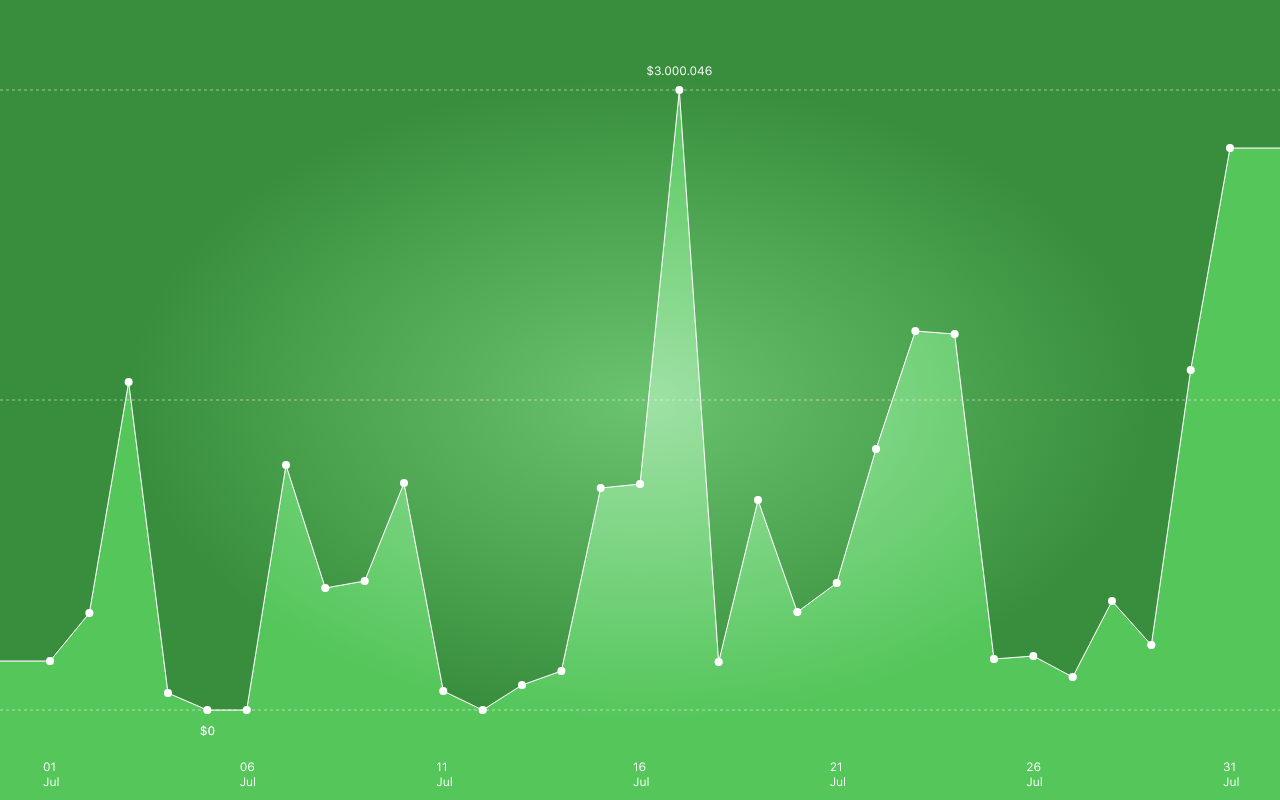
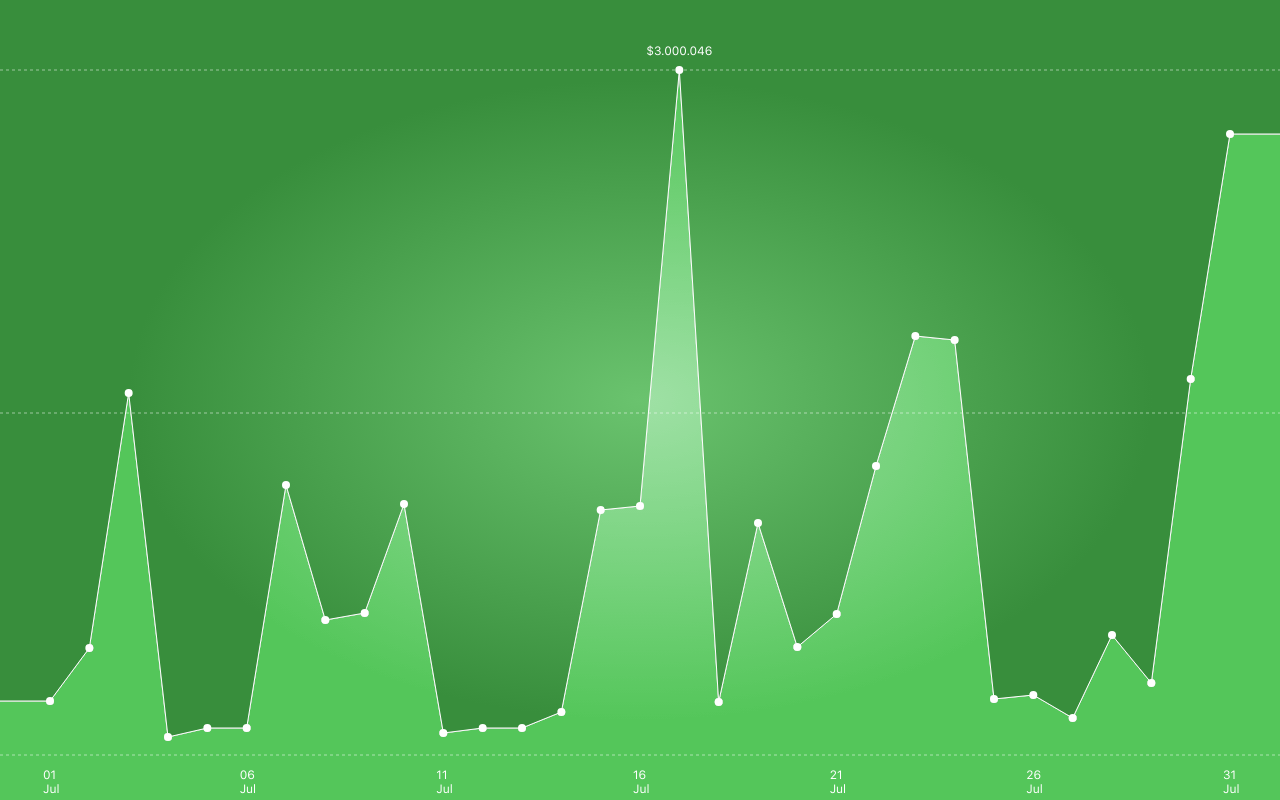
Before and after one commit to kaosb/clerk-charts, a website: page sales.html in a window 1280 px wide. Drawn offline with Linux system fonts and the light colour scheme.

Commit message:
ajustes de tamaños, se toma 0 como mínimo en ventas y ocupación

```diff
--- a/css/style.css
+++ b/css/style.css
@@ -89,7 +89,7 @@ text {
 .status-header,
 .status-footer {
 	display: block;
-	font-size: 11px;
+	font-size: 12px;
 	text-align: center;
 	color: #fff;
 }
--- a/js/script.js
+++ b/js/script.js
@@ -30,7 +30,7 @@ var CHARTS = (function(){
 			labels          = [],
 			overFormat      = null,
 			// Configuración visual del gráfico; podrían ser editables
-			margin          = { top : 90, right : 50, bottom : 90, left : 50 },
+			margin          = { top : 70, right : 50, bottom : 45, left : 50 },
 			ticksY          = 3,
 			// Variables locales, no cambian nunca
 			width           = document.body.clientWidth,
@@ -57,9 +57,10 @@ var CHARTS = (function(){
 			});
 		};
 		var minY = function () {
-			return d3.min( _this.dataY, function (d) {
-				return +d;
-			});
+			// return d3.min( _this.dataY, function (d) {
+			// 	return +d;
+			// });
+			return 0;
 		};
 		// Escala la posición de los elementos
 		var scaleX = d3.scale.ordinal()
@@ -93,7 +94,7 @@ var CHARTS = (function(){
 			for (var i = 0; i < words.length; i++) {
 				var tspan = el.append('tspan')
 					.text(words[i]);
-				if ( i > 0 ) tspan.attr('x', 0).attr('dy', 15);
+				if ( i > 0 ) tspan.attr('x', 0).attr('dy', 14);
 			}
 		};
 
@@ -149,7 +150,7 @@ var CHARTS = (function(){
 				if ( selected === false )
 					return false;
 				// Opacidad en gráfico
-				minValue.call( effects.opacity, 0 );
+				// minValue.call( effects.opacity, 0 );
 				maxValue.call( effects.opacity, 0 );
 				graphDots.call( effects.opacity, '.5' );
 				graphLine.call( effects.opacity, '.5' );
@@ -173,7 +174,7 @@ var CHARTS = (function(){
 				// Ocultar el foco
 				focus.style('display', 'none');
 				// Opacidad en gráfico
-				minValue.call( effects.opacity, 1 );
+				// minValue.call( effects.opacity, 1 );
 				maxValue.call( effects.opacity, 1 );
 				graphDots.call( effects.opacity, 1 );
 				graphLine.call( effects.opacity, 1 );
@@ -238,7 +239,7 @@ var CHARTS = (function(){
 			.classed('axis-x', true)
 			.attr('transform', function (d) {
 				var height = svg.node().getBoundingClientRect().height;
-				return 'translate(' + margin.left + ' ' + ( height - 38 ) + ')';
+				return 'translate(' + margin.left + ' ' + ( height - 30 ) + ')';
 			});
 
 		var axisXRanges = axisX
@@ -266,19 +267,19 @@ var CHARTS = (function(){
 				.tickFormat('')
 			);
 
-		var minValue = d3.select(
-				d3.selectAll('.graph-dot-group')
-					.filter( function (d, i) {
-						return d.value === minY();
-					})[0].shift()
-			)
-			.append('text')
-				.classed('min-value', true)
-				.each( _this.minFormat )
-				.attr('dy', function (d) {
-					return ( scaleY(d.value) + 25 );
-				})
-				.attr('text-anchor', 'middle');
+		// var minValue = d3.select(
+		// 		d3.selectAll('.graph-dot-group')
+		// 			.filter( function (d, i) {
+		// 				return d.value === minY();
+		// 			})[0].shift()
+		// 	)
+		// 	.append('text')
+		// 		.classed('min-value', true)
+		// 		.each( _this.minFormat )
+		// 		.attr('dy', function (d) {
+		// 			return ( scaleY(d.value) - 28 );
+		// 		})
+		// 		.attr('text-anchor', 'middle');
 
 		var maxValue = d3.select(
 				d3.selectAll('.graph-dot-group')
@@ -454,7 +455,7 @@ var CHARTS = (function(){
 		var footer = this.container
 			.append('footer')
 				.classed('status-footer', true)
-				.attr('style', 'top: ' + ( group[0][0].getBoundingClientRect().width + margin.top + 10 ) + 'px' );
+				.attr('style', 'top: ' + ( group[0][0].getBoundingClientRect().width + margin.top + 12 ) + 'px' );
 
 		// Fecha
 		header.append('h2')
@@ -550,7 +551,7 @@ CHARTS = (function(obj){
 			el.append('tspan')
 				.text(data.bloqued + ' bloqueadas')
 				.attr('x', 0)
-				.attr('dy', 16)
+				.attr('dy', 14)
 				.classed('label-bloqued', true);
 		};
 		this.maxFormat  = function () {
@@ -562,7 +563,7 @@ CHARTS = (function(obj){
 			el.append('tspan')
 				.text(data.bloqued + ' bloqueadas')
 				.attr('x', 0 )
-				.attr('dy', 16)
+				.attr('dy', 14)
 				.classed('label-bloqued', true);
 		};
 		// Se parsea la información enviada
--- a/sales.html
+++ b/sales.html
@@ -14,7 +14,37 @@
 			'currency' : 'CLP',
 			'range' : 'month', // month, 3month
 			'data' : [
-				{'date': '2016-07-01', 'value': 237655},{'date': '2016-07-02', 'value': 470432},{'date': '2016-07-03', 'value': 1585720},{'date': '2016-07-04', 'value': 80000},{'date': '2016-07-05', 'value': 0},{'date': '2016-07-06', 'value': 0},{'date': '2016-07-07', 'value': 1184090},{'date': '2016-07-08', 'value': 591690},{'date': '2016-07-09', 'value': 622720},{'date': '2016-07-10', 'value': 1100775},{'date': '2016-07-11', 'value': 94220},{'date': '2016-07-12', 'value': 0},{'date': '2016-07-13', 'value': 120000},{'date': '2016-07-14', 'value': 190000},{'date': '2016-07-15', 'value': 1072308},{'date': '2016-07-16', 'value': 1092260},{'date': '2016-07-17', 'value': 3000046},{'date': '2016-07-18', 'value': 232378},{'date': '2016-07-19', 'value': 1015288},{'date': '2016-07-20', 'value': 472960},{'date': '2016-07-21', 'value': 615758},{'date': '2016-07-22', 'value': 1263980},{'date': '2016-07-23', 'value': 1835320},{'date': '2016-07-24', 'value': 1817400},{'date': '2016-07-25', 'value': 245140},{'date': '2016-07-26', 'value': 262700},{'date': '2016-07-27', 'value': 160100},{'date': '2016-07-28', 'value': 525256},{'date': '2016-07-29', 'value': 316670},{'date': '2016-07-30', 'value': 1647160},{'date': '2016-07-31', 'value': 2720301}
+				{'date': '2016-07-01', 'value': 237655},
+				{'date': '2016-07-02', 'value': 470432},
+				{'date': '2016-07-03', 'value': 1585720},
+				{'date': '2016-07-04', 'value': 80000},
+				{'date': '2016-07-05', 'value': 120000},
+				{'date': '2016-07-06', 'value': 120000},
+				{'date': '2016-07-07', 'value': 1184090},
+				{'date': '2016-07-08', 'value': 591690},
+				{'date': '2016-07-09', 'value': 622720},
+				{'date': '2016-07-10', 'value': 1100775},
+				{'date': '2016-07-11', 'value': 94220},
+				{'date': '2016-07-12', 'value': 120000},
+				{'date': '2016-07-13', 'value': 120000},
+				{'date': '2016-07-14', 'value': 190000},
+				{'date': '2016-07-15', 'value': 1072308},
+				{'date': '2016-07-16', 'value': 1092260},
+				{'date': '2016-07-17', 'value': 3000046},
+				{'date': '2016-07-18', 'value': 232378},
+				{'date': '2016-07-19', 'value': 1015288},
+				{'date': '2016-07-20', 'value': 472960},
+				{'date': '2016-07-21', 'value': 615758},
+				{'date': '2016-07-22', 'value': 1263980},
+				{'date': '2016-07-23', 'value': 1835320},
+				{'date': '2016-07-24', 'value': 1817400},
+				{'date': '2016-07-25', 'value': 245140},
+				{'date': '2016-07-26', 'value': 262700},
+				{'date': '2016-07-27', 'value': 160100},
+				{'date': '2016-07-28', 'value': 525256},
+				{'date': '2016-07-29', 'value': 316670},
+				{'date': '2016-07-30', 'value': 1647160},
+				{'date': '2016-07-31', 'value': 2720301}
 			]
 		};
 	</script>
```
Also changed, not shown: status.html (+1 -1 lines).
